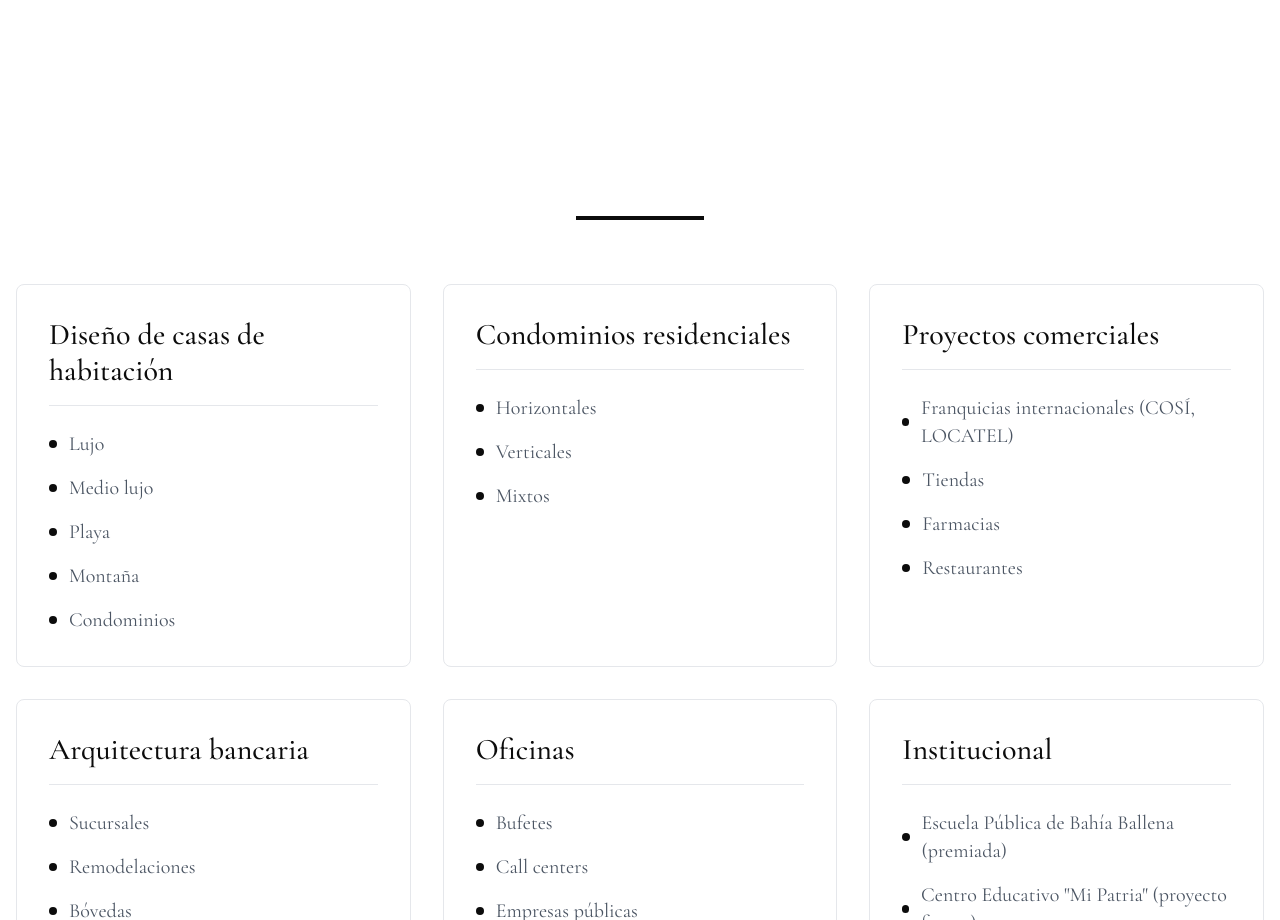
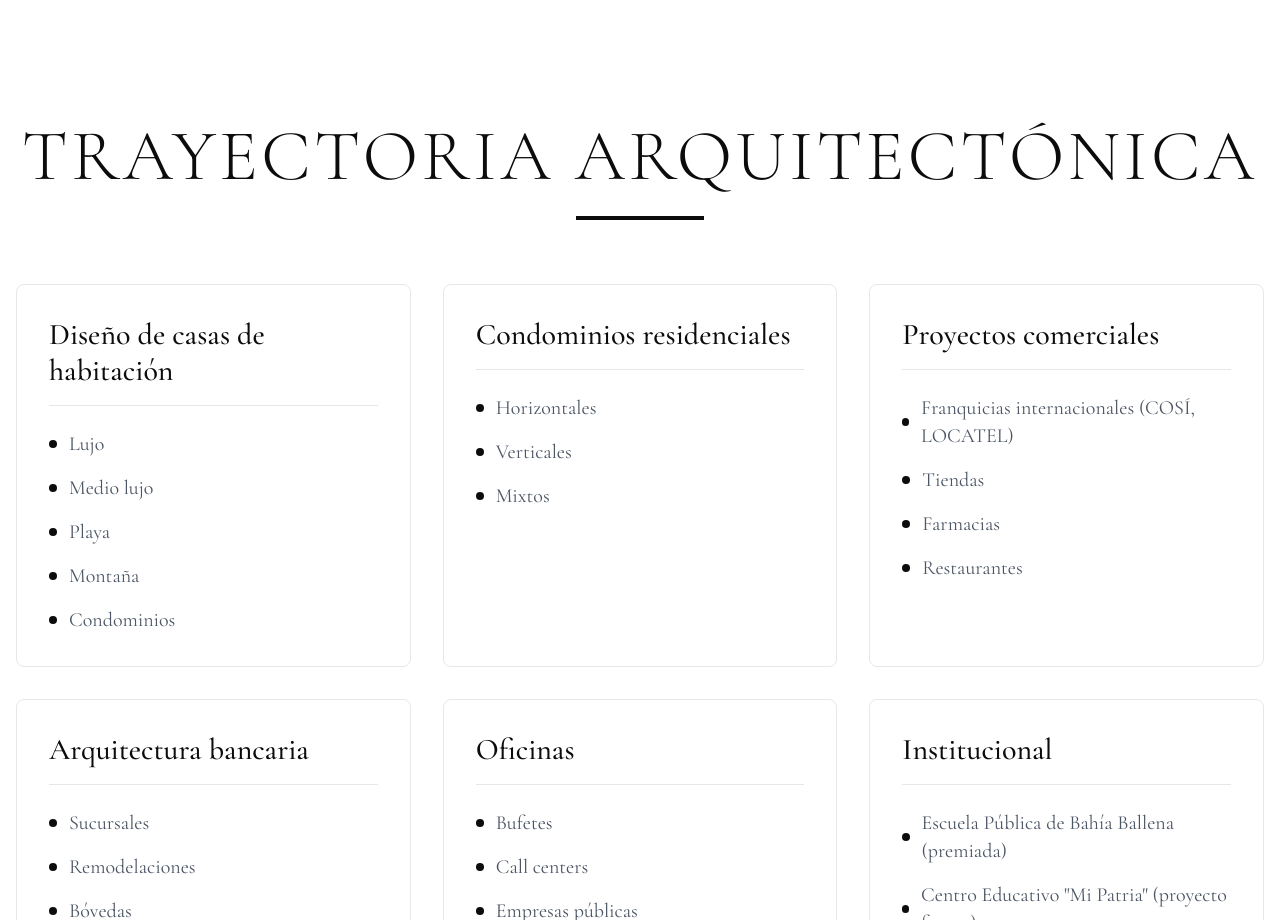
Before and after one commit to botflowlab/AndresCastroWebsite, a React (Vite) app: page /arquitecto in a window 1280 px wide. Shown: the part 4140-5060 px from the top of the page. Built offline with nearby package versions, Linux system fonts and the light colour scheme; a web font is replaced by a local one.

Commit message:
Updated Trajectory.jsx

```diff
--- a/src/pages/architect/Trajectory.jsx
+++ b/src/pages/architect/Trajectory.jsx
@@ -51,7 +51,7 @@ export default function Trajectory() {
     <section className="py-40 px-4 bg-white">
       <div className="max-w-7xl mx-auto">
         <div className="text-center mb-16">
-          <h2 className="text-4xl md:text-4xl lg:text-7xl font-light mb-6 tracking-wider text-white">
+          <h2 className="text-4xl md:text-4xl lg:text-7xl font-light mb-6 tracking-wider text-[#0c0c0c]">
             TRAYECTORIA ARQUITECTÓNICA
           </h2>
           <div className="w-32 h-1 bg-[#0c0c0c] mx-auto"></div>
```
